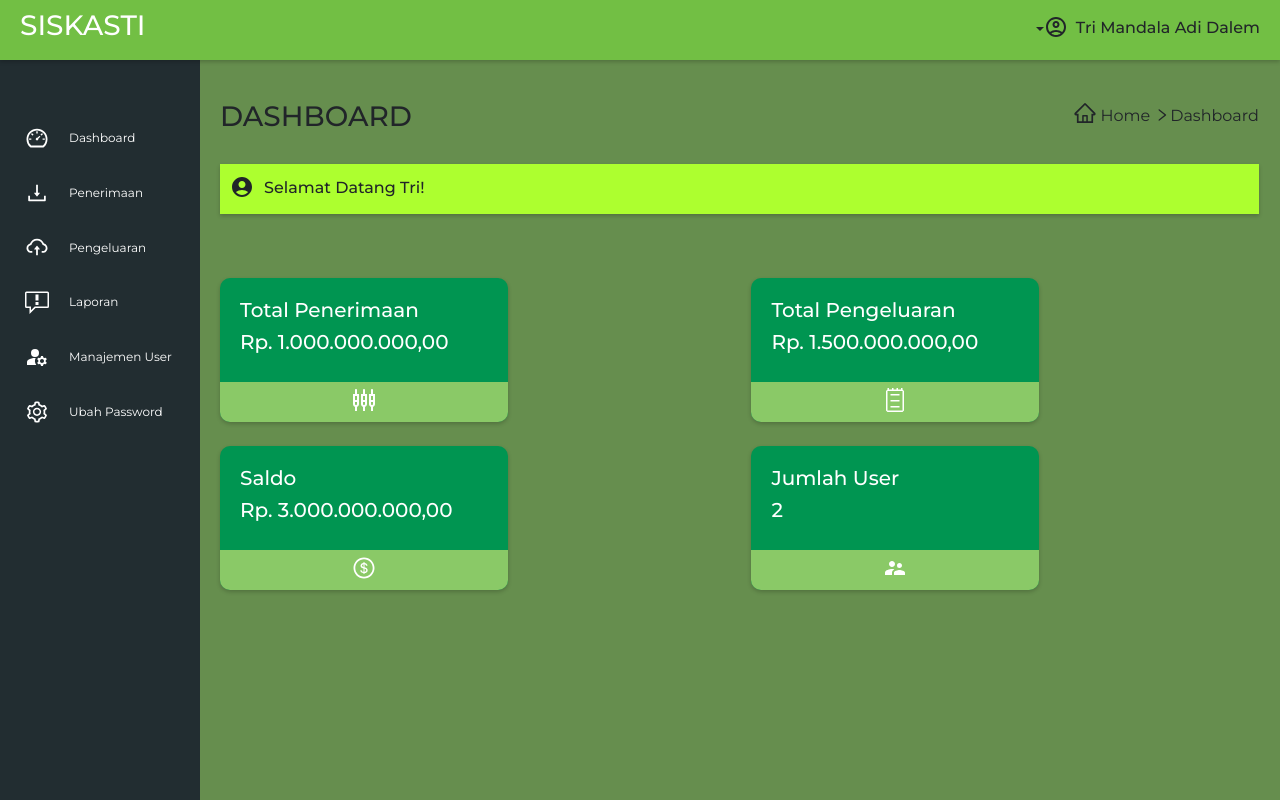
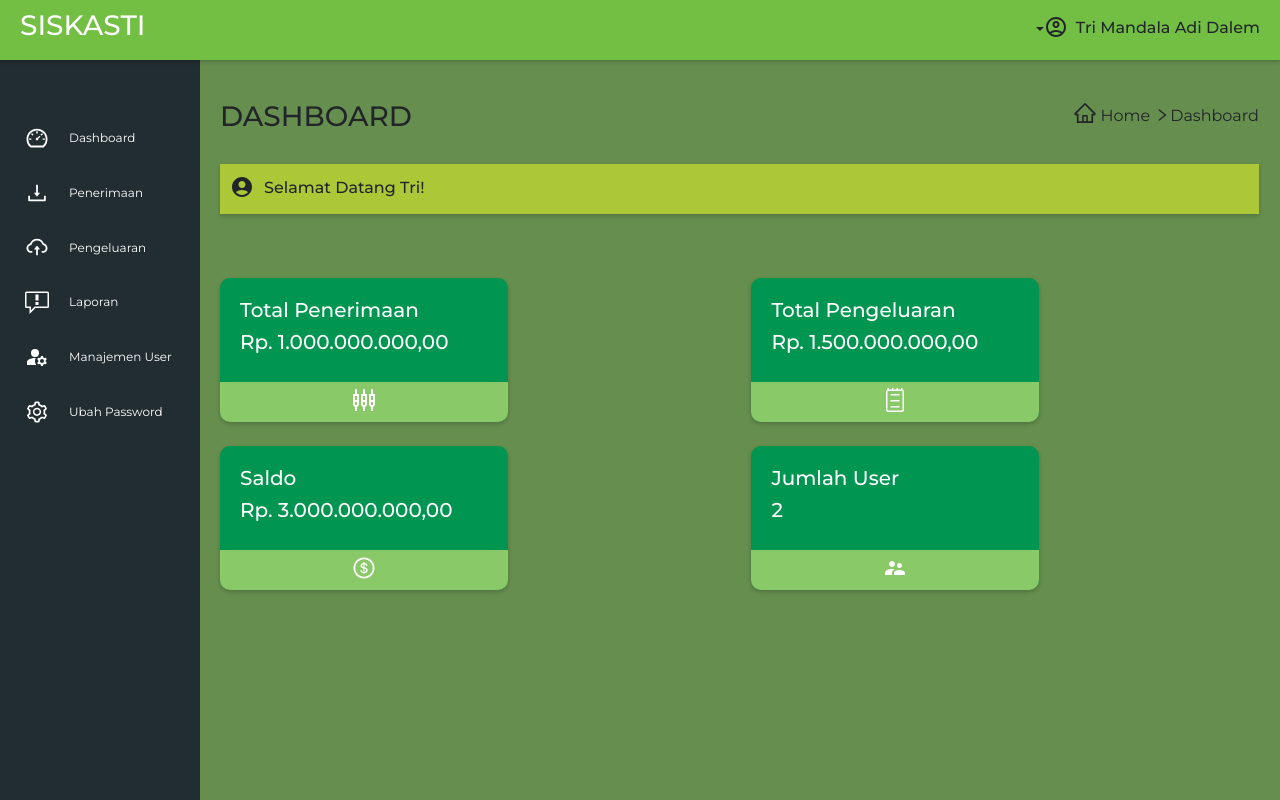
Before and after one commit to mandalaad/siskasti-react, a React (Create React App) app: page /dashboard in a window 1280 px wide. Built offline with nearby package versions, Linux system fonts and the light colour scheme.

Commit message:
change color

```diff
--- a/src/Component/Dashboard-utama/style.css
+++ b/src/Component/Dashboard-utama/style.css
@@ -23,7 +23,7 @@ body {
 }
 .dashboard-content .upside-content {
   padding: 10px;
-  background-color: greenyellow;
+  background-color: rgba(191, 215, 48, 0.8);
   width: 98%;
   height: 50px;
   margin-top: 20px;
--- a/src/Component/Dashboard-utama/style.scss
+++ b/src/Component/Dashboard-utama/style.scss
@@ -23,7 +23,7 @@ body {
     }
     .upside-content {
         padding: 10px;
-        background-color: greenyellow;
+        background-color: rgba(191, 215, 48, 0.8);
         width: 98%;
         height: 50px;
         margin-top: 20px;
```
Also changed, not shown: 1 other file (tests, documents, lock files or other folders).
